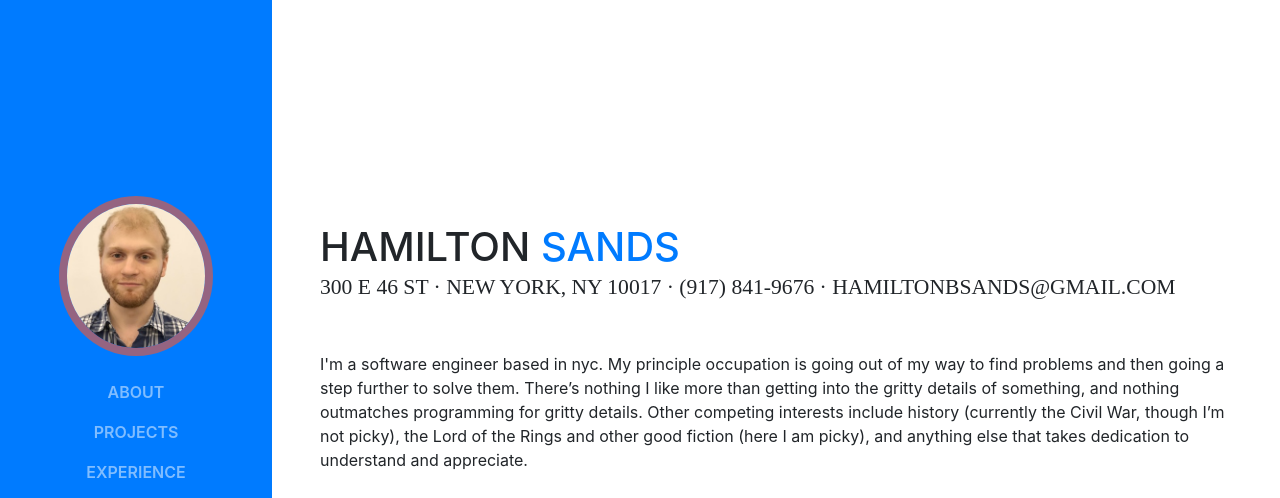
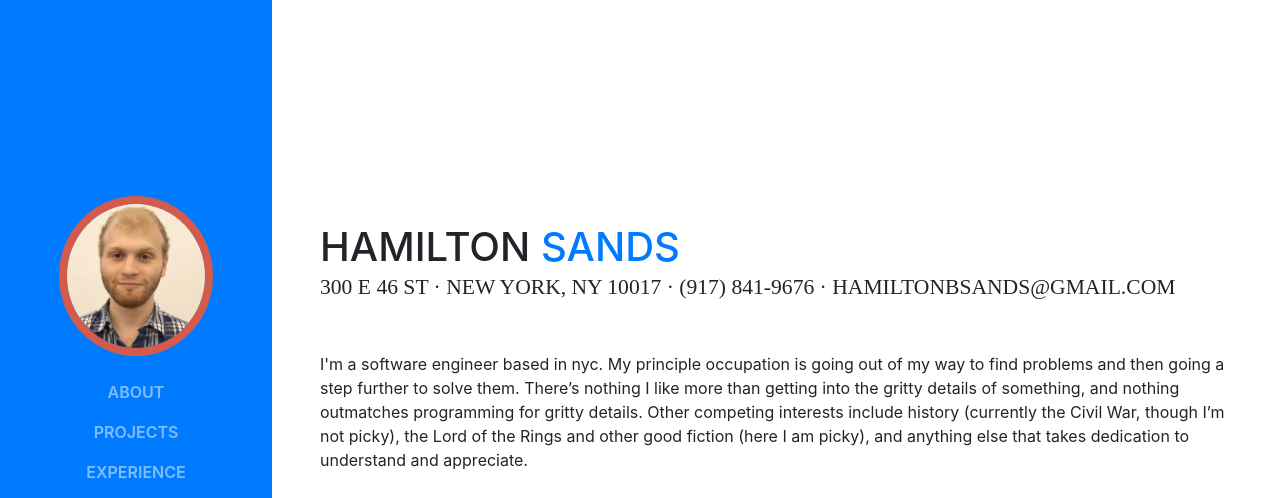
Before and after one commit to 1stepremoved/portfolio, a website with bundled scripts: page index.html in a window 1280 px wide. Shown: the top 498 px of the page. Built offline with nearby package versions, Linux system fonts and the light colour scheme; a web font is replaced by a local one.

Commit message:
changed picture border color

```diff
--- a/css/resume.css
+++ b/css/resume.css
@@ -83,7 +83,7 @@ h2 {
   #sideNav .navbar-brand .img-profile {
     max-width: 10rem;
     max-height: 10rem;
-    border: 0.5rem solid rgba(212,90,76,.7);
+    border: 0.5rem solid rgba(212,90,76,1);
   }
   #sideNav .navbar-collapse {
     display: flex;
```
